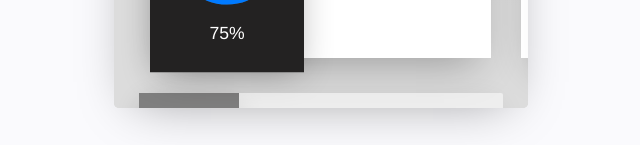
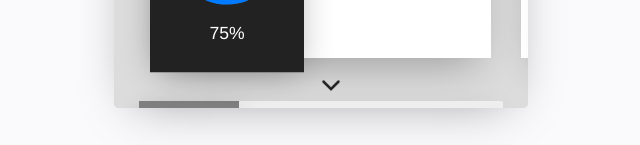
Before and after one commit to AlbertLucianto/better-bus, a Vue app: page / in a window 1280 px wide. Shown: the part 652-797 px from the top of the page, without its empty margins (319-959 px from the left). Built offline with nearby package versions, Linux system fonts and the light colour scheme.

Commit message:
add arrow guide and update map style

```diff
--- /dev/null
+++ b/src/components/ArrowIcon.vue
@@ -0,0 +1,36 @@
+<template>
+  <svg class="arrow__container">
+    <path d="M2.5,2.5 L10,10 L17.5,2.5" class="arrow__bottom"/>
+  </svg>
+</template>
+
+<script>
+export default {};
+</script>
+
+<style lang="scss" scoped>
+.arrow__container {
+  width: 20px;
+  height: 22.5px;
+  .arrow__bottom {
+    fill: rgba(0,0,0,0);
+    stroke: #232222;
+    stroke-width: 2.5px;
+    stroke-linecap: round;
+    animation: arrow 2s infinite ease-out;
+  }
+}
+
+@keyframes arrow {
+  0% {
+    opacity: 0;
+  }
+  80% {
+    opacity: 1;
+  }
+  100% {
+    opacity: 0;
+    transform: translateY(10px);
+  }
+}
+</style>
--- a/src/components/BusDetailCard.vue
+++ b/src/components/BusDetailCard.vue
@@ -13,6 +13,7 @@
       </div>
     </div>
   </transition>
+  <arrow-icon class="arrow__icon" :style="arrowStyle"/>
   <div class="list__nextBus" :style="cardStyle" v-if="active"
     :class="{ fade: showMainCard, dragging }"
     @mousedown="startDrag" @touchstart="startDrag">
@@ -26,6 +27,7 @@
 
 <script>
 import BusIcon from './BusIcon';
+import ArrowIcon from './ArrowIcon';
 
 const MAX_DASH_ARRAY = 280;
 const MOUNTED_TIMEOUT_ANIMATE = 200;
@@ -48,6 +50,7 @@ export default {
   },
   components: {
     BusIcon,
+    ArrowIcon,
   },
   data() {
     return {
@@ -76,6 +79,13 @@ export default {
           translateX(${this.dragged.x + this.offsetX}px)
           translateY(${this.dragged.y + this.scrollY}px)
         `,
+      };
+    },
+    arrowStyle() {
+      const scrolled = this.dragged.y + this.scrollY;
+      return {
+        ...this.cardStyle,
+        opacity: 1 - (scrolled / TRESHOLD_SCROLL_Y),
       };
     },
     busIconStyle() {
@@ -171,7 +181,7 @@ export default {
   width: calc(100% - 30px);
   max-height: 40%;
   left: 15px;
-  top: calc(100% - 20px);
+  top: calc(100% - 12.5px);
   z-index: 100;
   cursor: grab;
   .nextBus__item {
@@ -190,6 +200,12 @@ export default {
     }
   }
 }
+.arrow__icon {
+  position: absolute;
+  bottom: 16px;
+  left: 50%;
+  z-index: 9;
+}
 
 .fade-enter-active, .fade-leave-active {
   transition: all .5s ease;
--- a/src/components/BusMap.vue
+++ b/src/components/BusMap.vue
@@ -50,16 +50,18 @@ export default {
   width: 100%;
   height: 100%;
   .google__map {
-    width: 100%;
+    width: calc(100% + 20px);
     height: calc(100% + 40px);
     margin-top: -40px;
+    margin-left: -10px;
   }
 }
 
 .fade-enter-active, .fade-leave-active {
-  transition: opacity 1s;
+  transition: all 1s;
 }
 .fade-enter, .fade-leave-to /* .fade-leave-active below version 2.1.8 */ {
   opacity: 0;
+  transform: scale(.95);
 }
 </style>
```
